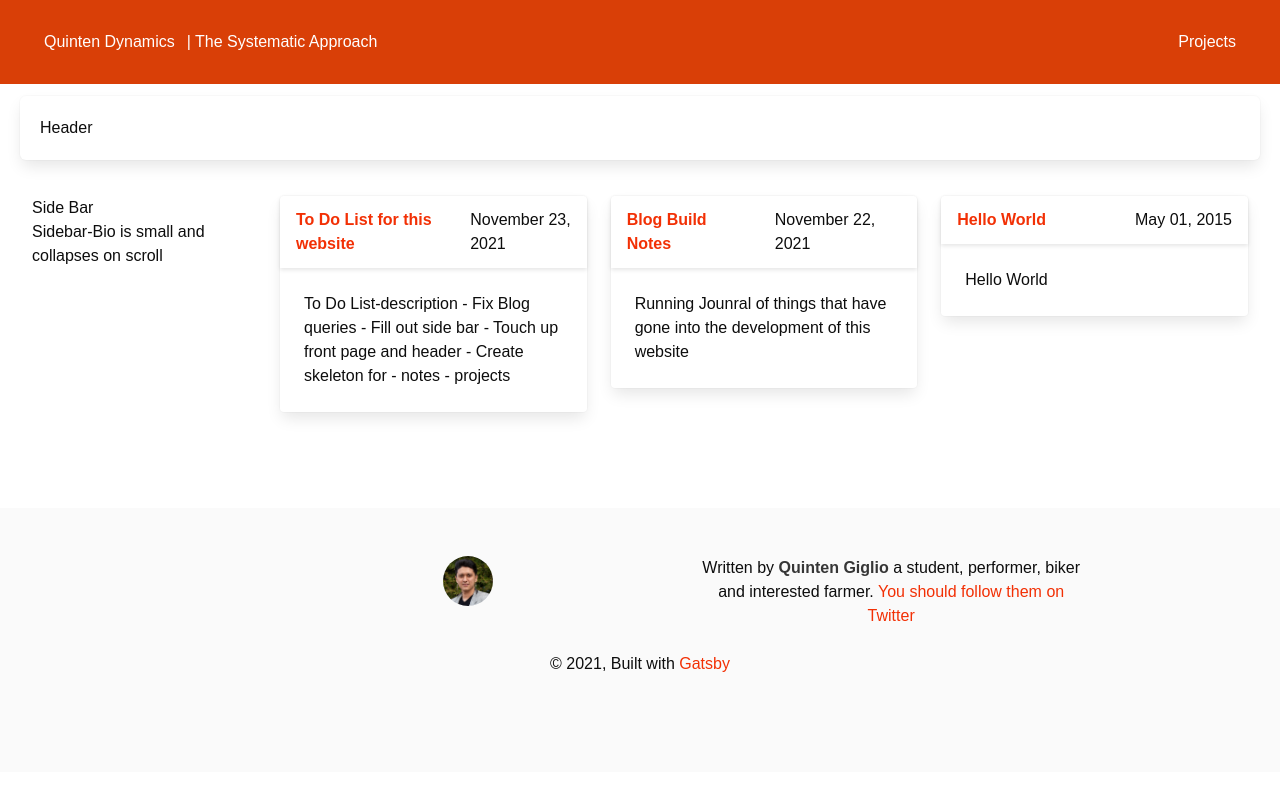
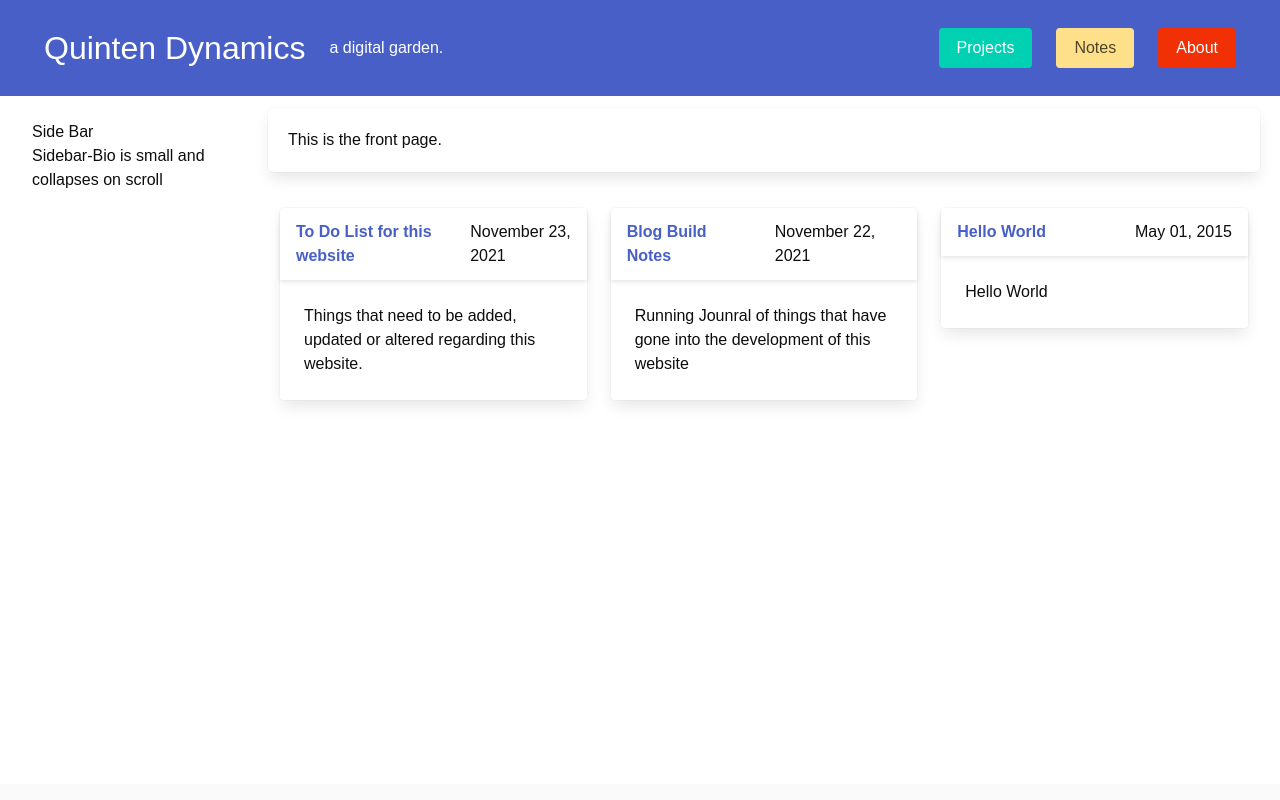
Before and after one commit to giglioq/quinten-dynamics, a Gatsby site: page / in a window 1280 px wide. Shown: the top 800 px of the page. Built offline with nearby package versions, Linux system fonts and the light colour scheme; Gatsby itself is replaced by a stand-in of ours.

Commit message:
update front page and scss

```diff
--- a/content/blog/TO-DO/to-do.md
+++ b/content/blog/TO-DO/to-do.md
@@ -1,13 +1,7 @@
 ---
 title: To Do List for this website
 date: "2021-11-23"
-description: "To Do List-description
-- Fix Blog queries
-- Fill out side bar
-- Touch up front page and header
-- Create skeleton for
- - notes
- - projects
+description: "Things that need to be added, updated or altered regarding this website.
 "
 ---
 
@@ -22,3 +16,4 @@ description: "To Do List-description
  - notes
  - projects
 - Stick Footer to bottom
+- Update Colors
--- a/content/blog/blog-build-notes/blog-build-notes.md
+++ b/content/blog/blog-build-notes/blog-build-notes.md
@@ -17,3 +17,10 @@ Set-ExecutionPolicy -Scope LocalMachine Unrestricted
 # Cloud
 
 https://quintendynamics.gatsbyjs.io/
+
+
+# Style
+
+## Font
+
+https://fonts.googleapis.com/css2?family=Noto+Sans:ital,wght@0,400;0,700;1,400;1,700&display=swap
--- a/src/components/Navbar.js
+++ b/src/components/Navbar.js
@@ -1,7 +1,5 @@
-import React from 'react'
+import React from "react"
 import { Link, graphql, useStaticQuery } from "gatsby"
-
-
 
 export default function Navbar() {
   const data = useStaticQuery(graphql`
@@ -13,16 +11,39 @@ export default function Navbar() {
       }
     }
   `)
-    const {title} = data.site.siteMetadata
+  const { title } = data.site.siteMetadata
   return (
-        <nav className='navbar is-spaced is-primary'>
-            <div className='navbar-brand'>
-            <Link to="/" className='navbar-item'>{title}</Link>
+    <nav className="navbar is-spaced is-link is-fixed-top">
+      <div className="navbar-brand">
+        <Link to="/" className="navbar-item is-size-3">
+          {title}
+        </Link>
       </div>
-          <div className='navbar-start'> | The Systematic Approach</div>
+      <span></span>
+      <span></span>
+      <span></span>
       <div className="navbar-menu">
-              <div className='navbar-end'>
-              <Link to="/projects" className='navbar-item'> Projects </Link>
+        <div className="navbar-start">
+          <div className="navbar-item">a digital garden.</div>
+        </div>
+      </div>
+      <div className="navbar-menu">
+        <div className="navbar-end">
+          <div className="navbar-item">
+            <Link to="/projects" className="button is-primary">
+              Projects
+            </Link>
+          </div>
+          <div className="navbar-item">
+            <Link to="/notes" className="button is-warning">
+              Notes
+            </Link>
+          </div>
+          <div className="navbar-item">
+            <Link to="/about" className="button is-danger">
+              About
+            </Link>
+          </div>
         </div>
       </div>
     </nav>
--- a/src/components/layout.js
+++ b/src/components/layout.js
@@ -1,32 +1,40 @@
 import * as React from "react"
 import Navbar from "./Navbar"
-import '../styles/mystyles.scss'
+import "../styles/mystyles.scss"
 import Bio from "./bio"
 
-const Layout = ({children }) => {
-
+const Layout = ({ children }) => {
   return (
     <div className="layout">
       <Navbar />
+      <br />
+      <br />
+      <br />
+      <br />
       <div className="container is-fluid">
-          <br />
-          <div className="tile is-ancestor">
-            <div className="tile box">
-              Header
-            </div>
-          </div>
-        <div className='columns'>
-          <div className='column is-one-fifth'>
+        <div className="columns">
+          <div className="column is-one-fifth">
             <br />
             <h1>Side Bar</h1>
             <p>Sidebar-Bio is small and collapses on scroll</p>
           </div>
-          <div className='column is-4-fifths'>
+          <div className="column is-4-fifths">
             <div>{children}</div>
           </div>
         </div>
-
       </div>
+      <br />
+      <br />
+      <br />
+      <br />
+      <br />
+      <br />
+      <br />
+      <br />
+      <br />
+      <br />
+      <br />
+      <br />
       <footer className="footer">
         <div class="content has-text-centered">
           <Bio />
@@ -35,7 +43,6 @@ const Layout = ({children }) => {
             {` `}
             <a href="https://www.gatsbyjs.com">Gatsby</a>
           </p>
-
         </div>
       </footer>
     </div>
--- a/src/pages/index.js
+++ b/src/pages/index.js
@@ -26,26 +26,31 @@ const BlogIndex = ({ data, location }) => {
   return (
     <Layout location={location} title={siteTitle}>
       <Seo title="All posts" />
+      <br />
+      <div className="tile is-ancestor">
+        <div className="tile box">This is the front page.</div>
+      </div>
       <br></br>
-      <div className='columns is-multiline'>
+      <div className="columns is-multiline">
         {posts.map(post => {
           const title = post.frontmatter.title || post.fields.slug
 
           return (
-            <div className='column is-one-third' key={post.fields.slug}>
-              <div
-                className="card"
-              >
-                <header className='card-header'>
-                  <h2 className='card-header-title'>
+            <div className="column is-one-third" key={post.fields.slug}>
+              <div className="card">
+                <header className="card-header">
+                  <h2 className="card-header-title">
                     <Link to={post.fields.slug} itemProp="url">
                       <span itemProp="headline">{title}</span>
                     </Link>
                   </h2>
-                  <small className='card-header-icon'>{post.frontmatter.date}</small>
+                  <small className="card-header-icon">
+                    {post.frontmatter.date}
+                  </small>
                 </header>
-                <div className='card-content'>
-                  <p className='content'
+                <div className="card-content">
+                  <p
+                    className="content"
                     dangerouslySetInnerHTML={{
                       __html: post.frontmatter.description || post.excerpt,
                     }}
@@ -56,7 +61,6 @@ const BlogIndex = ({ data, location }) => {
             </div>
           )
         })}
-
       </div>
 
       <br></br>
--- a/src/styles/global.css
+++ /dev/null
@@ -1,49 +0,0 @@
-@import url('https://fonts.googleapis.com/css2?family=Montserrat:wght@300;400;500;700&display=swap');
-
-* {
-  margin: 0;
-  padding: 0;
-  text-decoration: none;
-  font-family: "Montserrat";
-  color: black;
-}
-html, body {
-  min-height: 100%;
-}
-body {
-
-}
-p {
-  margin: 16px auto;
-  line-height: 1.5em;
-}
-
-/* layout & nav */
-.layout {
-  max-width: 1200px;
-  margin: 0 auto;
-}
-nav {
-  display: grid;
-  grid-template-columns: 1fr 1fr;
-  margin: 40px auto;
-}
-nav .links {
-  display: inline-block;
-  text-align: right;
-}
-nav a {
-  display: inline-block;
-  margin-left: 20px;
-  font-weight: 400;
-  padding-bottom: 8px;
-  border-bottom: 3px solid transparent;
-}
-nav a:hover {
-  border-color: green;
-}
-footer p{
-  text-align: center;
-  color: #bbb;
-  margin: 40px auto;
-}
--- a/src/styles/mystyles.scss
+++ b/src/styles/mystyles.scss
@@ -15,16 +15,14 @@ $grey-dark: #0D0D0D;
 // Update Bulma's global variables
 $family-sans-serif: "Nunito", sans-serif;
 
-//$grey-dark: $brown;
-$grey-light: $grey;
-$primary: $orange;
-$link: $red;
-// $info: $cyan;
-// $success: $green;
+//$primary: $turquoise;
+//$link: $blue;
+//$info: $cyan;
+//$success: $green;
 //$warning: $yellow;
-$danger: $burnt;
-// $dark: $grey-darker;
-$text: $grey-dark;
+//$danger: $red;
+//$dark: $grey-darker;
+//$text: $grey-dark;
 
 $widescreen-enabled: false;
 $fullhd-enabled: false;
@@ -35,6 +33,19 @@ $control-border-width: 2px;
 $input-border-color: transparent;
 $input-shadow: none;
 
-$title-color: $red;
+$title-color: $grey-dark;
+
+
+.blog-post{
+    h1{
+        color: $red
+    }
+    h2{
+    color: $orange
+    }
+    h3{
+        color:$burnt
+    }
+};
 
 @import "~bulma/bulma.sass";
```
Also changed, not shown: src/pages/about/index.js (added, +9 -0 lines), src/pages/notes/index.js (added, +9 -0 lines). Lines whose indentation alone changed are shown as unchanged.
